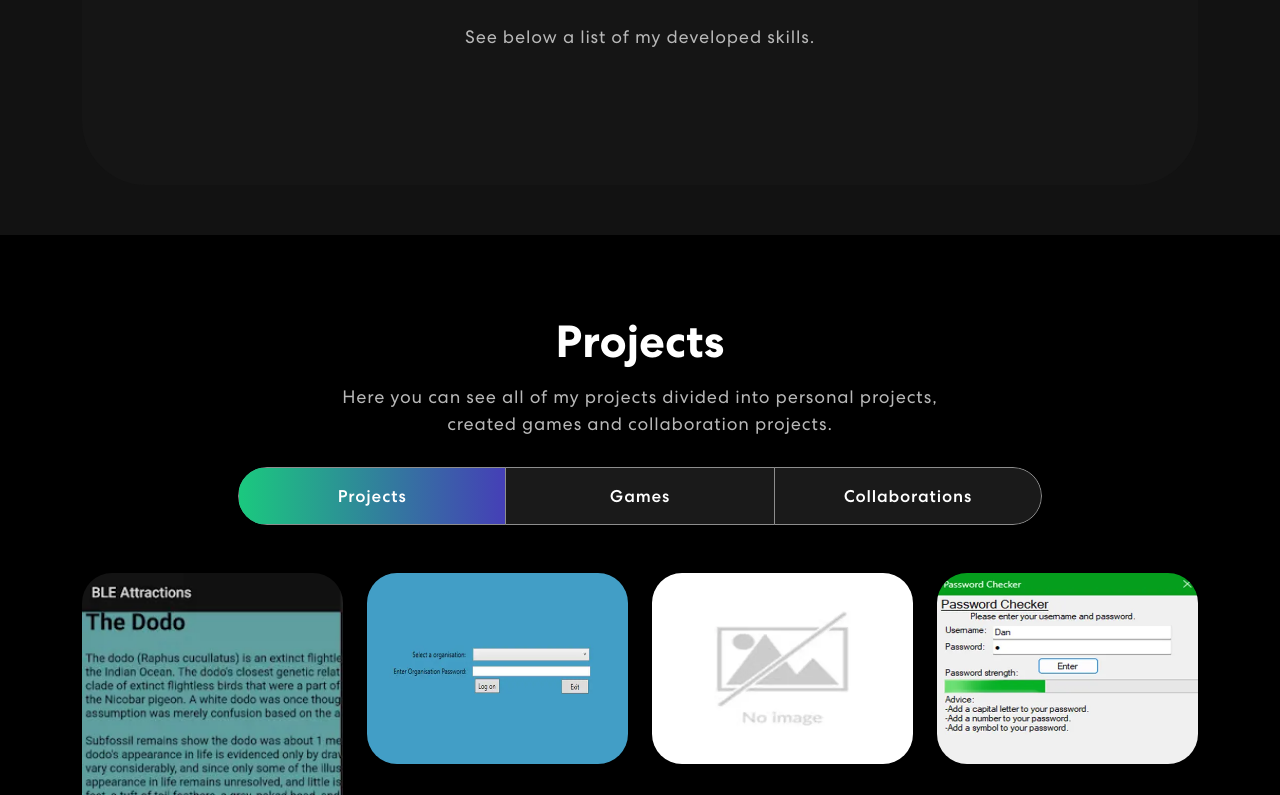
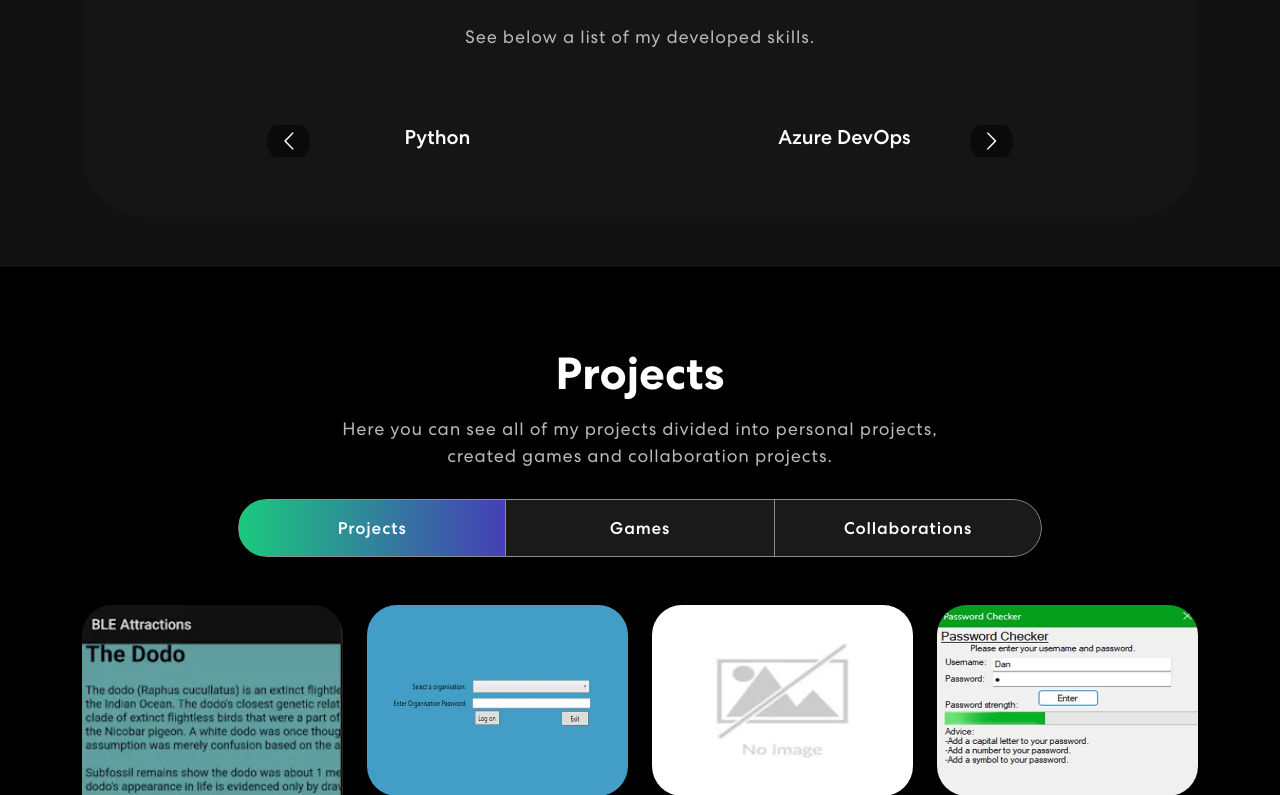
Before and after one commit to Danicus2000000/Danicus2000000.github.io, a React (Vite) app: page / in a window 1280 px wide. Shown: the part 905-1700 px from the top of the page. Built offline with nearby package versions, Linux system fonts and the light colour scheme.

Commit message:
Fixed react carousel not showing up correctly and added autoplay

```diff
--- a/src/components/Skills.tsx
+++ b/src/components/Skills.tsx
@@ -49,16 +49,15 @@ export const Skills = () => {
   /**
    * Formats the skill values into a card.
    */
-  const formattedSkillValues = skillValues.map((skillValue, index) => {
-    const resultCard = () => {
+  const formattedSkillValues: React.JSX.Element[] = skillValues.map(
+    (skillValue, index) => {
       return (
         <div key={index} className="item">
           <h5>{skillValue}</h5>
         </div>
       );
-    };
-    return resultCard;
-  });
+    }
+  );
 
   return (
     <section className="skill" id="skills">
@@ -70,7 +69,8 @@ export const Skills = () => {
               <p>See below a list of my developed skills.</p>
               <Carousel
                 responsive={responsive}
-                infinite={true}
+                infinite
+                autoPlay
                 className="owl-carousel owl-theme skill-slider"
               >
                 {formattedSkillValues}
```
